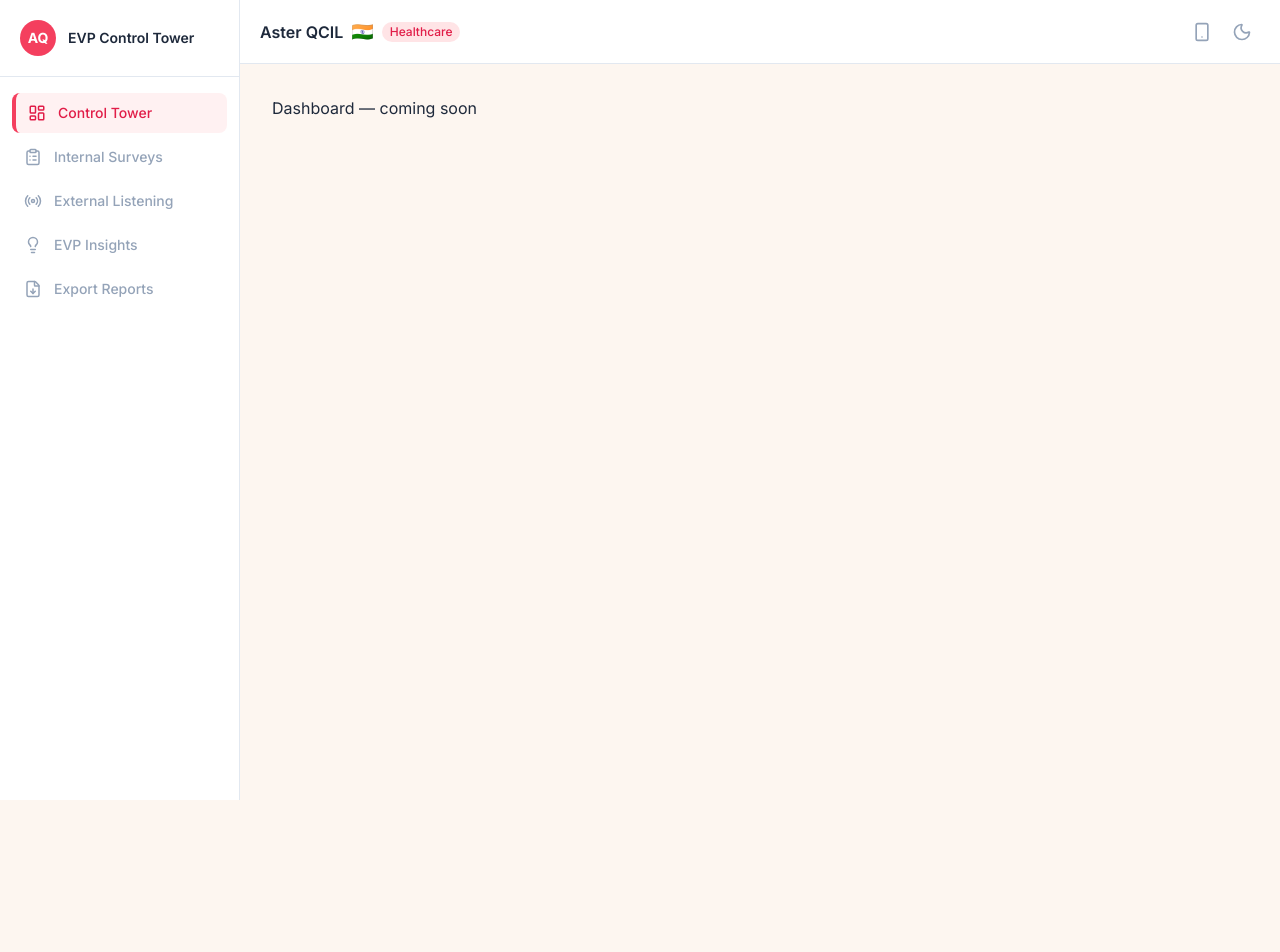
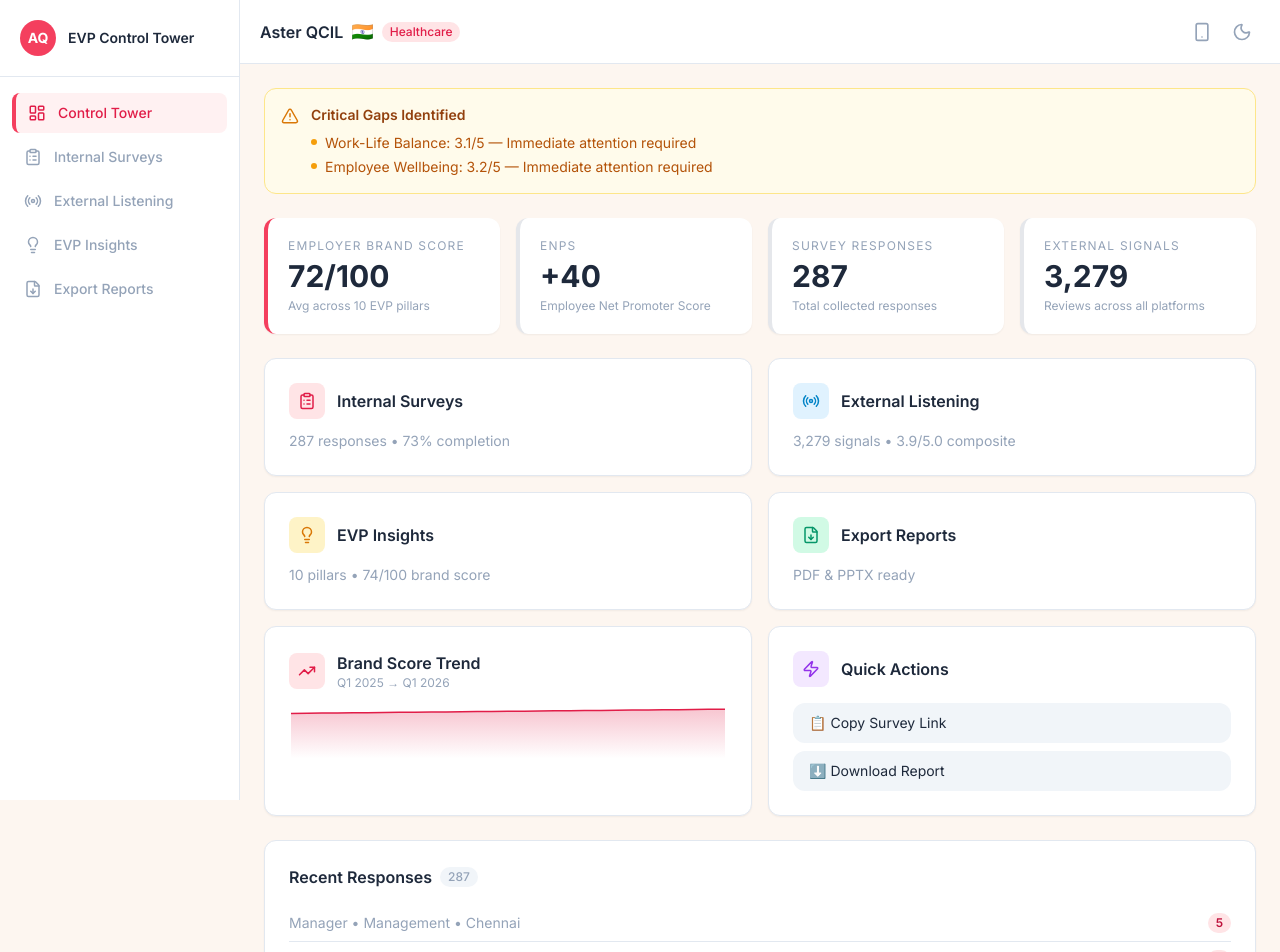
Before and after one commit to chikinsane/insightengine, a React (Vite) app in the folder evp-control-tower/: page /dashboard in a window 1280 px wide. Shown: the top 952 px of the page. Before the commit the page ends 800 px from the top, so only its background shows below. Built offline with nearby package versions, Linux system fonts and the light colour scheme.

Commit message:
feat(evp): add control tower dashboard with KPIs and hub tiles

```diff
--- a/evp-control-tower/src/pages/Dashboard.tsx
+++ b/evp-control-tower/src/pages/Dashboard.tsx
@@ -1,3 +1,220 @@
+import { useState } from 'react'
+import { useNavigate } from 'react-router-dom'
+import { ClipboardList, Radio, Lightbulb, FileDown, TrendingUp, Zap } from 'lucide-react'
+import { useSurveyData } from '../hooks/useSurveyData'
+import { calcENPS, calcOverallScore } from '../utils/scoreCalculator'
+import { PILLARS } from '../data/pillars'
+import { TREND_DATA } from '../data/trends'
+import { EXTERNAL_PLATFORMS } from '../data/externalPlatforms'
+import KPICard from '../components/ui/KPICard'
+import AlertBanner from '../components/ui/AlertBanner'
+import Sparkline from '../components/charts/Sparkline'
+import Toast from '../components/ui/Toast'
+
 export default function Dashboard() {
-  return <div className="p-8">Dashboard — coming soon</div>
+  const navigate = useNavigate()
+  const surveyData = useSurveyData()
+  const [toast, setToast] = useState({ visible: false, message: '' })
+
+  // Compute metrics
+  const responses = surveyData.all
+  const enps = calcENPS(responses.map(r => r.enps))
+  const pillarAvgSum = PILLARS.reduce((sum, p) => sum + p.internalScore, 0)
+  const pillarAvg = pillarAvgSum / PILLARS.length
+  const overallScore = calcOverallScore(pillarAvg)
+  const externalSignals = EXTERNAL_PLATFORMS.reduce((sum, p) => sum + p.reviewCount, 0)
+
+  // Sparkline data: overall brand score trend
+  const sparklineData = TREND_DATA.map(t => t.overallScore)
+
+  // Critical alerts
+  const criticalAlerts = PILLARS
+    .filter(p => p.status === 'critical')
+    .map(p => `${p.label}: ${p.internalScore}/5 — Immediate attention required`)
+
+  // Recent responses: last 5
+  const recentResponses = [...responses].reverse().slice(0, 5)
+
+  function copyLink() {
+    navigator.clipboard.writeText(`${window.location.origin}/survey/q1-2026`)
+    setToast({ visible: true, message: 'Survey link copied!' })
+  }
+
+  function eNPSLabel(score: number) {
+    return score >= 0 ? `+${score}` : `${score}`
+  }
+
+  function enpsColor(score: number) {
+    if (score >= 9) return 'bg-emerald-100 text-emerald-700 dark:bg-emerald-900/30 dark:text-emerald-400'
+    if (score >= 7) return 'bg-amber-100 text-amber-700 dark:bg-amber-900/30 dark:text-amber-400'
+    return 'bg-rose-100 text-rose-700 dark:bg-rose-900/30 dark:text-rose-400'
+  }
+
+  return (
+    <div className="p-6 max-w-7xl mx-auto space-y-6">
+      {/* Alert Banner */}
+      <AlertBanner alerts={criticalAlerts} />
+
+      {/* KPI Cards */}
+      <div className="grid grid-cols-1 sm:grid-cols-2 lg:grid-cols-4 gap-4">
+        <KPICard
+          label="Employer Brand Score"
+          value={`${overallScore}/100`}
+          subtext="Avg across 10 EVP pillars"
+          accentColor="rose"
+          icon={<Sparkline data={sparklineData} color="#e11d48" height={36} />}
+        />
+        <KPICard
+          label="eNPS"
+          value={eNPSLabel(enps)}
+          subtext="Employee Net Promoter Score"
+          accentColor="sky"
+        />
+        <KPICard
+          label="Survey Responses"
+          value={responses.length}
+          subtext="Total collected responses"
+          accentColor="emerald"
+        />
+        <KPICard
+          label="External Signals"
+          value={externalSignals.toLocaleString()}
+          subtext="Reviews across all platforms"
+          accentColor="amber"
+        />
+      </div>
+
+      {/* Hub Tiles */}
+      <div className="grid grid-cols-1 md:grid-cols-2 gap-4">
+        {/* Internal Surveys */}
+        <div
+          className="bg-[var(--card)] rounded-xl shadow-sm p-6 hover:shadow-md transition-shadow cursor-pointer border border-[var(--border)]"
+          onClick={() => navigate('/surveys')}
+        >
+          <div className="flex items-center gap-3 mb-3">
+            <div className="w-9 h-9 rounded-lg bg-rose-100 dark:bg-rose-900/30 flex items-center justify-center">
+              <ClipboardList size={18} className="text-rose-600 dark:text-rose-400" />
+            </div>
+            <h3 className="font-semibold text-[var(--text)]">Internal Surveys</h3>
+          </div>
+          <p className="text-sm text-[var(--muted)]">287 responses • 73% completion</p>
+        </div>
+
+        {/* External Listening */}
+        <div
+          className="bg-[var(--card)] rounded-xl shadow-sm p-6 hover:shadow-md transition-shadow cursor-pointer border border-[var(--border)]"
+          onClick={() => navigate('/listening')}
+        >
+          <div className="flex items-center gap-3 mb-3">
+            <div className="w-9 h-9 rounded-lg bg-sky-100 dark:bg-sky-900/30 flex items-center justify-center">
+              <Radio size={18} className="text-sky-600 dark:text-sky-400" />
+            </div>
+            <h3 className="font-semibold text-[var(--text)]">External Listening</h3>
+          </div>
+          <p className="text-sm text-[var(--muted)]">3,279 signals • 3.9/5.0 composite</p>
+        </div>
+
+        {/* EVP Insights */}
+        <div
+          className="bg-[var(--card)] rounded-xl shadow-sm p-6 hover:shadow-md transition-shadow cursor-pointer border border-[var(--border)]"
+          onClick={() => navigate('/insights')}
+        >
+          <div className="flex items-center gap-3 mb-3">
+            <div className="w-9 h-9 rounded-lg bg-amber-100 dark:bg-amber-900/30 flex items-center justify-center">
+              <Lightbulb size={18} className="text-amber-600 dark:text-amber-400" />
+            </div>
+            <h3 className="font-semibold text-[var(--text)]">EVP Insights</h3>
+          </div>
+          <p className="text-sm text-[var(--muted)]">10 pillars • 74/100 brand score</p>
+        </div>
+
+        {/* Export Reports */}
+        <div
+          className="bg-[var(--card)] rounded-xl shadow-sm p-6 hover:shadow-md transition-shadow cursor-pointer border border-[var(--border)]"
+          onClick={() => navigate('/reports')}
+        >
+          <div className="flex items-center gap-3 mb-3">
+            <div className="w-9 h-9 rounded-lg bg-emerald-100 dark:bg-emerald-900/30 flex items-center justify-center">
+              <FileDown size={18} className="text-emerald-600 dark:text-emerald-400" />
+            </div>
+            <h3 className="font-semibold text-[var(--text)]">Export Reports</h3>
+          </div>
+          <p className="text-sm text-[var(--muted)]">PDF & PPTX ready</p>
+        </div>
+
+        {/* Trend Snapshot */}
+        <div className="bg-[var(--card)] rounded-xl shadow-sm p-6 border border-[var(--border)]">
+          <div className="flex items-center gap-3 mb-1">
+            <div className="w-9 h-9 rounded-lg bg-rose-100 dark:bg-rose-900/30 flex items-center justify-center">
+              <TrendingUp size={18} className="text-rose-600 dark:text-rose-400" />
+            </div>
+            <div>
+              <h3 className="font-semibold text-[var(--text)]">Brand Score Trend</h3>
+              <p className="text-xs text-[var(--muted)]">Q1 2025 → Q1 2026</p>
+            </div>
+          </div>
+          <div className="mt-3">
+            <Sparkline data={sparklineData} color="#e11d48" height={60} />
+          </div>
+        </div>
+
+        {/* Quick Actions */}
+        <div className="bg-[var(--card)] rounded-xl shadow-sm p-6 border border-[var(--border)]">
+          <div className="flex items-center gap-3 mb-4">
+            <div className="w-9 h-9 rounded-lg bg-purple-100 dark:bg-purple-900/30 flex items-center justify-center">
+              <Zap size={18} className="text-purple-600 dark:text-purple-400" />
+            </div>
+            <h3 className="font-semibold text-[var(--text)]">Quick Actions</h3>
+          </div>
+          <div className="space-y-2">
+            <button
+              onClick={copyLink}
+              className="w-full text-left text-sm px-4 py-2.5 rounded-xl bg-slate-100 dark:bg-slate-700 hover:bg-slate-200 dark:hover:bg-slate-600 transition-colors text-[var(--text)]"
+            >
+              📋 Copy Survey Link
+            </button>
+            <button
+              onClick={() => navigate('/reports')}
+              className="w-full text-left text-sm px-4 py-2.5 rounded-xl bg-slate-100 dark:bg-slate-700 hover:bg-slate-200 dark:hover:bg-slate-600 transition-colors text-[var(--text)]"
+            >
+              ⬇️ Download Report
+            </button>
+          </div>
+        </div>
+      </div>
+
+      {/* Recent Activity Feed */}
+      <div className="bg-[var(--card)] rounded-xl shadow-sm p-6 border border-[var(--border)]">
+        <div className="flex items-center gap-2 mb-4">
+          <h2 className="font-semibold text-[var(--text)]">Recent Responses</h2>
+          <span className="text-xs bg-slate-100 dark:bg-slate-700 text-[var(--muted)] px-2 py-0.5 rounded-full font-medium">
+            {responses.length}
+          </span>
+        </div>
+        <div>
+          {recentResponses.map(r => (
+            <div
+              key={r.id}
+              className="flex items-center justify-between py-2 border-b border-[var(--border)] last:border-0"
+            >
+              <span className="text-sm text-[var(--muted)]">
+                {r.role} • {r.department} • {r.location}
+              </span>
+              <span className={`text-xs font-semibold px-2 py-0.5 rounded-full ${enpsColor(r.enps)}`}>
+                {r.enps}
+              </span>
+            </div>
+          ))}
+        </div>
+      </div>
+
+      {/* Toast */}
+      <Toast
+        visible={toast.visible}
+        message={toast.message}
+        type="success"
+        onClose={() => setToast({ visible: false, message: '' })}
+      />
+    </div>
+  )
 }
```
